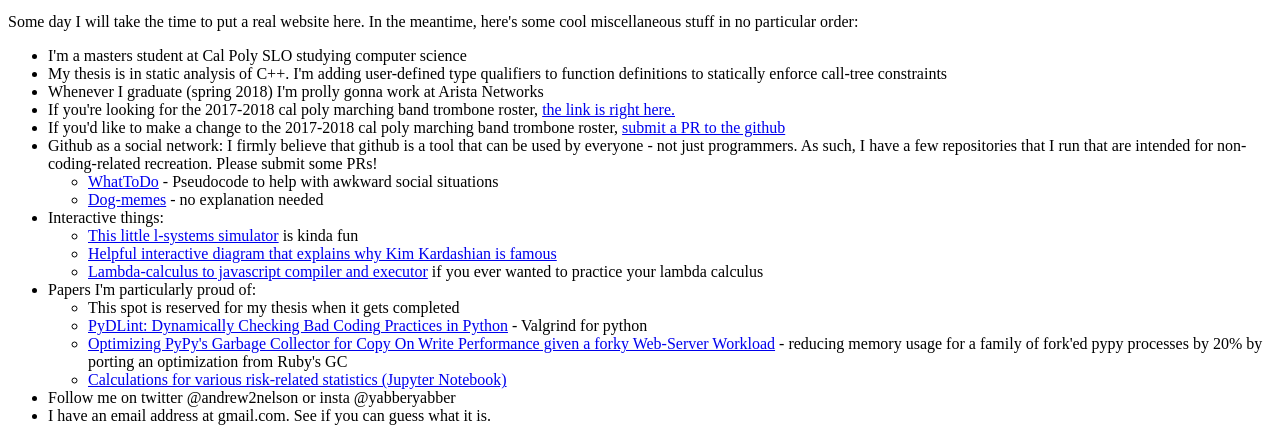
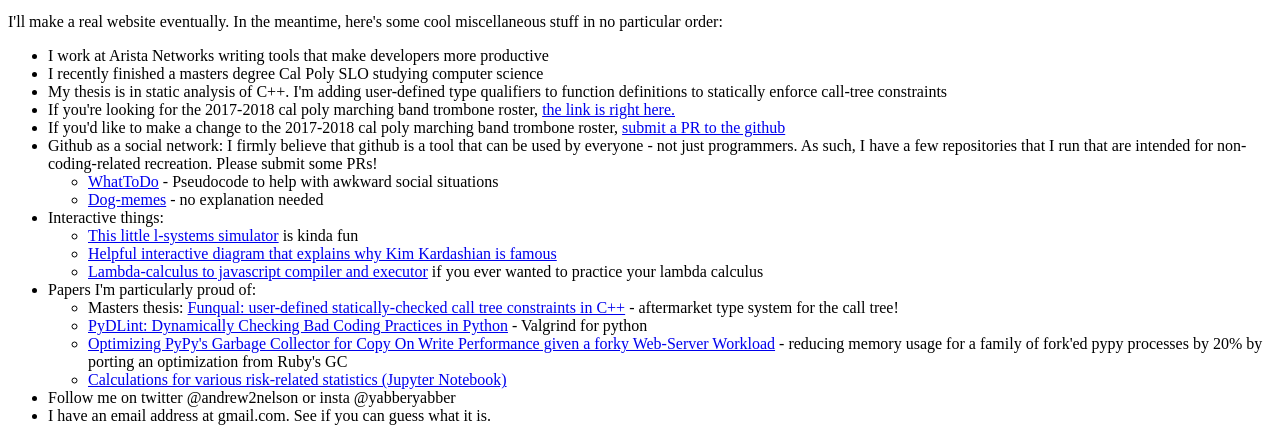
Before and after one commit to yabberyabber/yabberyabber.github.io, a plain HTML site: page index.html in a window 1280 px wide. Shown: the part 369-810 px from the top of the page. Drawn offline with Linux system fonts and the light colour scheme.

Commit message:
Update to reference graduation and thesis completion and working at arista

```diff
--- a/index.html
+++ b/index.html
@@ -2,11 +2,11 @@
     <body>
         <h1>Sup, dawg</h1>
         <img src="https://i.pinimg.com/736x/2f/8b/fe/2f8bfe1910aacca2c2b021b377c4e3b5--rayban-thug-life.jpg" />
-        <p>Some day I will take the time to put a real website here.  In the meantime, here's some cool miscellaneous stuff in no particular order:</p>
+        <p>I'll make a real website eventually.  In the meantime, here's some cool miscellaneous stuff in no particular order:</p>
         <ul>
-            <li>I'm a masters student at Cal Poly SLO studying computer science</li>
+            <li>I work at Arista Networks writing tools that make developers more productive</li>
+            <li>I recently finished a masters degree Cal Poly SLO studying computer science</li>
             <li>My thesis is in static analysis of C++.  I'm adding user-defined type qualifiers to function definitions to statically enforce call-tree constraints</li>
-            <li>Whenever I graduate (spring 2018) I'm prolly gonna work at Arista Networks</li>
             <li>If you're looking for the 2017-2018 cal poly marching band trombone roster, <a href="http://andrew2nelson.com/trombone-roster">the link is right here.</a></li>
             <li>If you'd like to make a change to the 2017-2018 cal poly marching band trombone roster, <a href="http://github.com/yabberyabber/trombone-roster">submit a PR to the github</a></li>
             <li>Github as a social network: I firmly believe that github is a tool that can be used by everyone - not just programmers.  As such, I have a few repositories that I run that are intended for non-coding-related recreation.  Please submit some PRs!
@@ -24,7 +24,7 @@
             </li>
             <li>Papers I'm particularly proud of:
                 <ul>
-                    <li>This spot is reserved for my thesis when it gets completed</li>
+                    <li>Masters thesis: <a href="https://github.com/yabberyabber/funqual/raw/master/paper/main.pdf">Funqual: user-defined statically-checked call tree constraints in C++</a> - aftermarket type system for the call tree!</li>
                     <li><a href="https://github.com/yabberyabber/PyDLint/raw/master/pydlint-dynamically-checking.pdf">PyDLint: Dynamically Checking Bad Coding Practices in Python</a> - Valgrind for python</li>
                     <li><a href="https://github.com/yabberyabber/Copy-on-Write-friendly-Garbage-collection/raw/master/paper/main.pdf">Optimizing PyPy's Garbage Collector for Copy On Write Performance given a forky Web-Server Workload</a> - reducing memory usage for a family of fork'ed pypy processes by 20% by porting an optimization from Ruby's GC</li>
                     <li><a href="http://nbviewer.jupyter.org/github/yabberyabber/jupyter_notebooks/blob/master/risk%20closed%20form.ipynb">Calculations for various risk-related statistics (Jupyter Notebook)</a></li>
```
